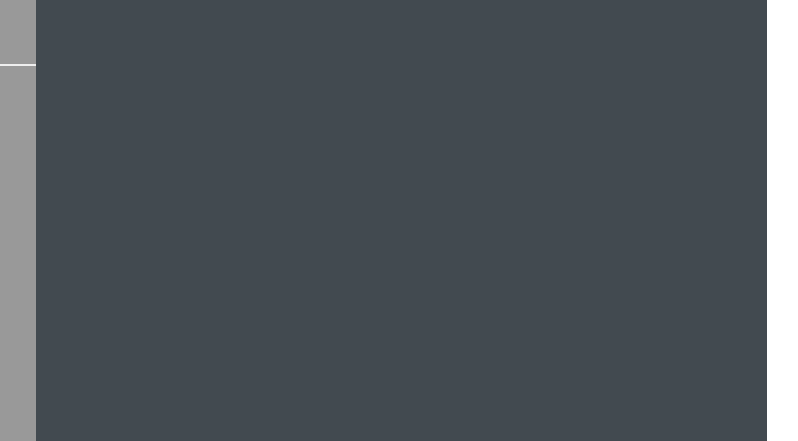
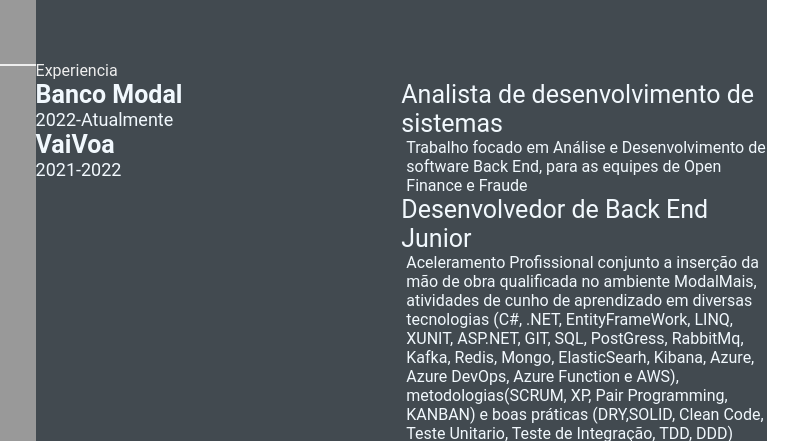
Before and after one commit to MatheusVSMPimentel/matheusdevweekgit.github.io, a plain HTML site: page index.html in a window 1280 px wide. Shown: the part 359-800 px from the top of the page, 385-1183 px from the left. Drawn offline with Linux system fonts and the light colour scheme; a script that the page names is missing.

Commit message:
feature: add job experience section (#3)
Co-authored-by: MATHEUS VINICIUS SILVA MIRANDA PIMENTEL <F002007@modal.net.br>

```diff
--- a/css/style.css
+++ b/css/style.css
@@ -27,7 +27,7 @@
     border-radius: 0px 60px 0px 0px;
     }
 
-.left-section-contents {
+    .left-section-contents{
     padding: 2rem 2rem;
     }
 
@@ -42,7 +42,7 @@
     }
 
     .name {
-    color: #d6dbdf;
+    color: #D6DBDF;
     font-size: 30px;
     letter-spacing: 2px;
     text-transform: uppercase;
@@ -55,6 +55,7 @@
     text-align: center;
     }
 
+    /* .contact-info { border-bottom: 2px solid #1B2631; } */
     .left-title {
     color: #eeeeee;
     font-size: 20px;
@@ -77,27 +78,60 @@
     color: #eeeeee;
     }
 
-.skills ul{
+    .skills ul {
     padding-top: 1.5rem;
     }
-.skills ul li p{
+    .skills ul li p {
     padding: .4rem 0;
     color: #eeeeee;
     }
 
-.right-section-contents{
+    .right-section-contents {
     padding: 2rem 2rem;
     }
 
-.right-title{
+    .right-title {
     color: #eeeeee;
     }
 
-.gap{
+    .gap {
     padding-bottom: 2rem;
     }
-
-.about-me-contents{
+    .about-me-contents {
     font-size: 18px;
     color: #eeeeee;
     }
+
+    .experience-contents,
+    .education-contents,
+    .awards-contents {
+    display: grid;
+    grid-template-columns: repeat(2, 1fr);
+    padding-bottom: 2rem;
+    color: #F1F8FD;
+    }
+
+    .exp-company-name,
+    .education-school-name,
+    .awards-company-name {
+    font-size: 25px;
+    font-weight: bold;
+    }
+
+    .exp-time-period,
+    .educationp-time-period,
+    .awards-time-period {
+    font-size: 18px;
+    }
+
+    .exp-position,
+    .education-subject,
+    .awards-name {
+    font-size: 25px;
+    }
+
+    .exp-desc,
+    .education-desc,
+    .awards-desc {
+    font-size: 16px;
+    padding-left: 5px;}
--- a/index.html
+++ b/index.html
@@ -118,6 +118,29 @@
 
                 </section>
             </div>
+            <section class="experience gap">
+                <div class="right-title">Experiencia</div>
+                <div class="experience-contents">
+                    <div class="exp-left">
+                        <p class="exp-company-name">Banco Modal</p>
+                        <p class="exp-time-period">2022-Atualmente</p>
+                        <p class="exp-company-name">VaiVoa</p>
+                        <p class="exp-time-period">2021-2022</p>
+                    </div>
+                    <div class="exp-right">
+                        <p class="exp-position">Analista de desenvolvimento de sistemas</p>
+                        <p class="exp-desc">Trabalho focado em Análise e Desenvolvimento de software Back End, para as
+                            equipes de Open Finance e Fraude</p>
+                        <p class="exp-position">Desenvolvedor de Back End Junior</p>
+                        <p class="exp-desc">Aceleramento Profissional conjunto a inserção da mão de obra qualificada no
+                            ambiente ModalMais, atividades de cunho de aprendizado em diversas tecnologias (C#, .NET,
+                            EntityFrameWork, LINQ, XUNIT, ASP.NET, GIT, SQL, PostGress, RabbitMq, Kafka, Redis, Mongo,
+                            ElasticSearh, Kibana, Azure, Azure DevOps, Azure Function e AWS), metodologias(SCRUM, XP,
+                            Pair Programming, KANBAN) e boas práticas (DRY,SOLID, Clean Code, Teste Unitario, Teste de
+                            Integração, TDD, DDD)</p>
+                    </div>
+                </div>
+            </section>
         </section>
 
     </main>
```
Lines whose indentation alone changed are shown as unchanged.
